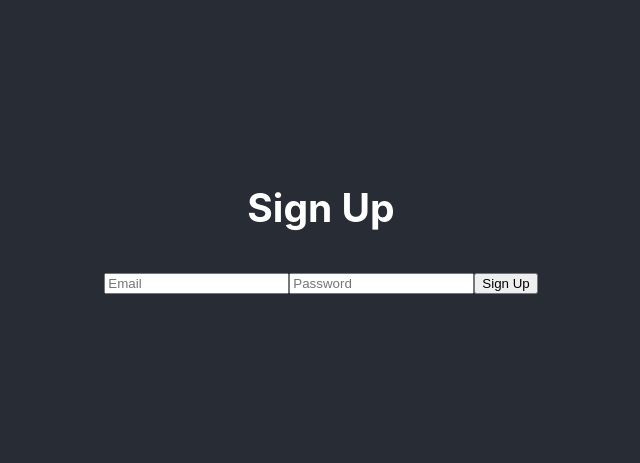
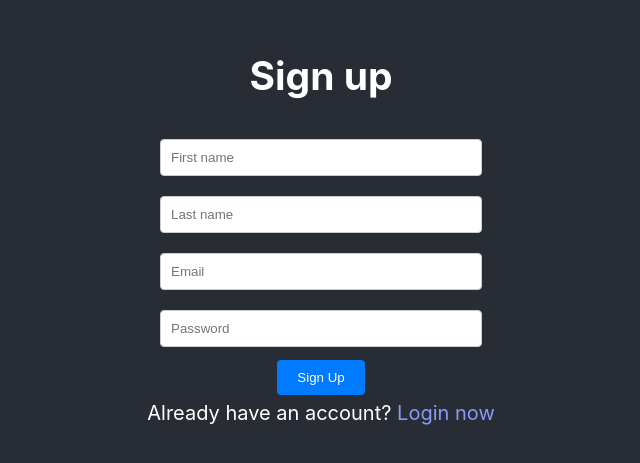
Before and after one commit to Farazzaidi22/WebGL-Modeler, a React (Create React App) app: page /signup in a window 1280 px wide. Shown: the part 177-640 px from the top of the page, without its empty margins (319-959 px from the left). Built offline with nearby package versions, Linux system fonts and the light colour scheme.

Commit message:
made signup and login form

```diff
--- a/src/components/Login/LoginForm.jsx
+++ b/src/components/Login/LoginForm.jsx
@@ -50,7 +50,7 @@ const LoginForm = () => {
           }}
         />
         <Link
-          to="/forgot-password"
+          // to="/forgot-password"
           style={{
             marginBottom: "20px",
             textDecoration: "underline",
@@ -60,6 +60,8 @@ const LoginForm = () => {
         >
           Forgot Password?
         </Link>
+
+        <Link to="/model-editor">
           <button
             type="submit"
             style={{
@@ -72,6 +74,7 @@ const LoginForm = () => {
           >
             Log In
           </button>
+        </Link>
       </form>
 
       <div>
@@ -85,7 +88,7 @@ const LoginForm = () => {
           Don't have an account?{" "}
         </span>
         <Link
-          to="/forgot-password"
+          to="/signup"
           style={{
             marginBottom: "20px",
             textDecoration: "none",
--- a/src/components/Signup/SignupForm.jsx
+++ b/src/components/Signup/SignupForm.jsx
@@ -2,6 +2,8 @@ import React, { useState } from "react";
 import { Link } from "react-router-dom";
 
 const SignupForm = () => {
+  const [firstName, setFirstName] = useState("");
+  const [lastName, setLastName] = useState("");
   const [email, setEmail] = useState("");
   const [password, setPassword] = useState("");
 
@@ -11,25 +13,108 @@ const SignupForm = () => {
   };
 
   return (
-    <div className="signup-screen">
-      <h2>Sign Up</h2>
-      <form onSubmit={handleSubmit}>
+    <div
+      style={{ display: "flex", flexDirection: "column", alignItems: "center" }}
+    >
+      <h2 style={{ marginBottom: "30px" }}>Sign up</h2>
+      <form
+        style={{
+          display: "flex",
+          flexDirection: "column",
+          alignItems: "center",
+        }}
+        onSubmit={handleSubmit}
+      >
+        <input
+          type="text"
+          placeholder="First name"
+          value={firstName}
+          onChange={(e) => setFirstName(e.target.value)}
+          style={{
+            padding: "10px",
+            margin: "10px 0",
+            border: "1px solid #ccc",
+            borderRadius: "4px",
+            width: "300px",
+          }}
+        />
+        <input
+          type="text"
+          placeholder="Last name"
+          value={lastName}
+          onChange={(e) => setLastName(e.target.value)}
+          style={{
+            padding: "10px",
+            margin: "10px 0",
+            border: "1px solid #ccc",
+            borderRadius: "4px",
+            width: "300px",
+          }}
+        />
         <input
           type="email"
           placeholder="Email"
           value={email}
           onChange={(e) => setEmail(e.target.value)}
+          style={{
+            padding: "10px",
+            margin: "10px 0",
+            border: "1px solid #ccc",
+            borderRadius: "4px",
+            width: "300px",
+          }}
         />
         <input
           type="password"
           placeholder="Password"
           value={password}
           onChange={(e) => setPassword(e.target.value)}
+          style={{
+            padding: "10px",
+            margin: "10px 0",
+            border: "1px solid #ccc",
+            borderRadius: "4px",
+            width: "300px",
+          }}
         />
         <Link to="/model-editor">
-          <button type="submit">Sign Up</button>
+          <button
+            type="submit"
+            style={{
+              padding: "10px 20px",
+              backgroundColor: "#007bff",
+              color: "#fff",
+              border: "none",
+              borderRadius: "4px",
+            }}
+          >
+            Sign Up
+          </button>
         </Link>
       </form>
+
+      <div>
+        <span
+          style={{
+            marginBottom: "20px",
+            textDecoration: "none",
+            fontSize: "20px",
+          }}
+        >
+          Already have an account?{" "}
+        </span>
+        <Link
+          to="/login"
+          style={{
+            marginBottom: "20px",
+            textDecoration: "none",
+            fontSize: "20px",
+            color: "#899af9",
+          }}
+        >
+          Login now
+        </Link>
+      </div>
     </div>
   );
 };
```
Lines whose indentation alone changed are shown as unchanged.
